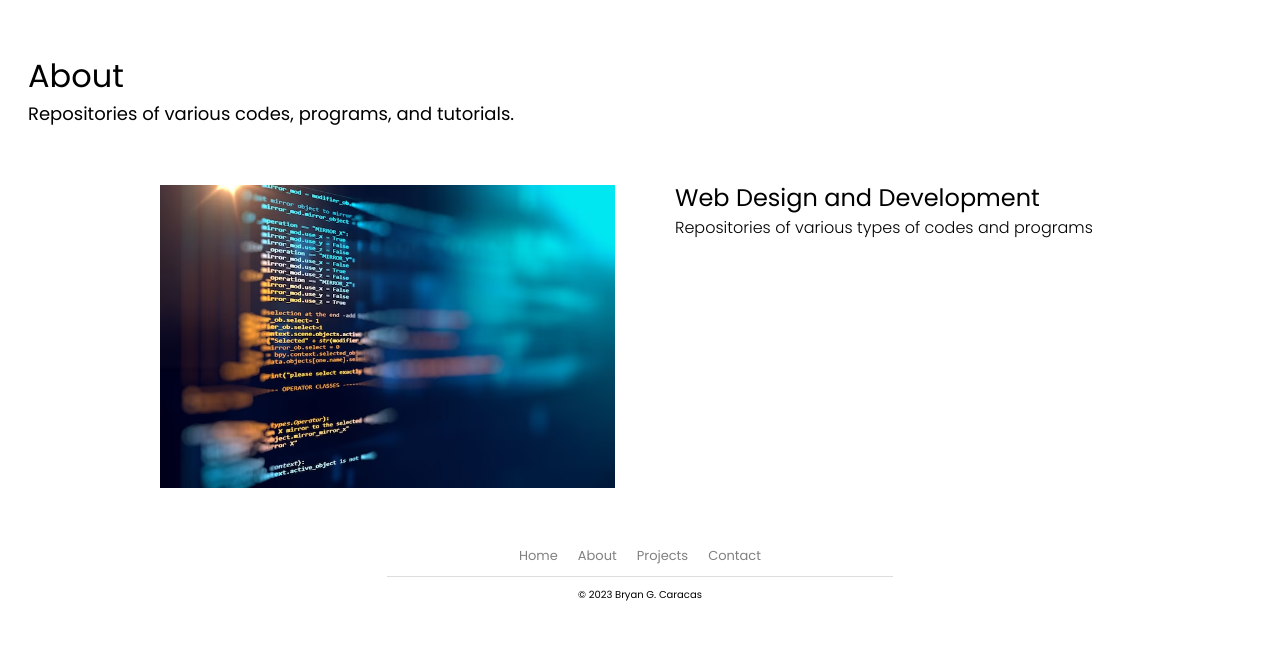
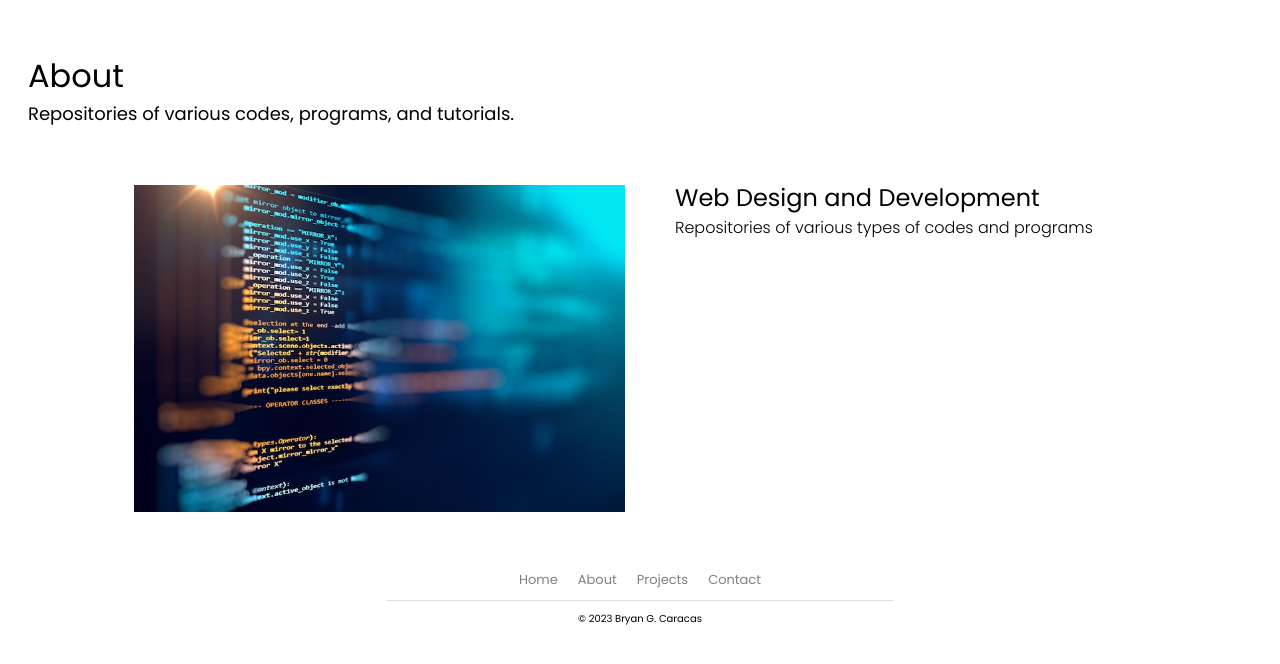
Before and after one commit to deeothenteecation/TEST_11-test, a Flask app: page /about.html in a window 1280 px wide. Shown: the part 70-734 px from the top of the page. Run offline with Flask 3, Linux system fonts and the light colour scheme.

Commit message:
Update style.css

```diff
--- a/static/style.css
+++ b/static/style.css
@@ -127,7 +127,7 @@ header{
 /* ---FOR ABOUT.HTML--- */
 .about-container{
     display: flex;
-    padding: 20px;
+    padding: 20px 0px;
     width: 100%;
     margin: 0px auto;
 }
@@ -150,7 +150,6 @@ header{
     width: 100%;
     height: 100%;
     object-fit: cover;
-    padding: 0px 10px;
 }
 
 .row .right{
```
